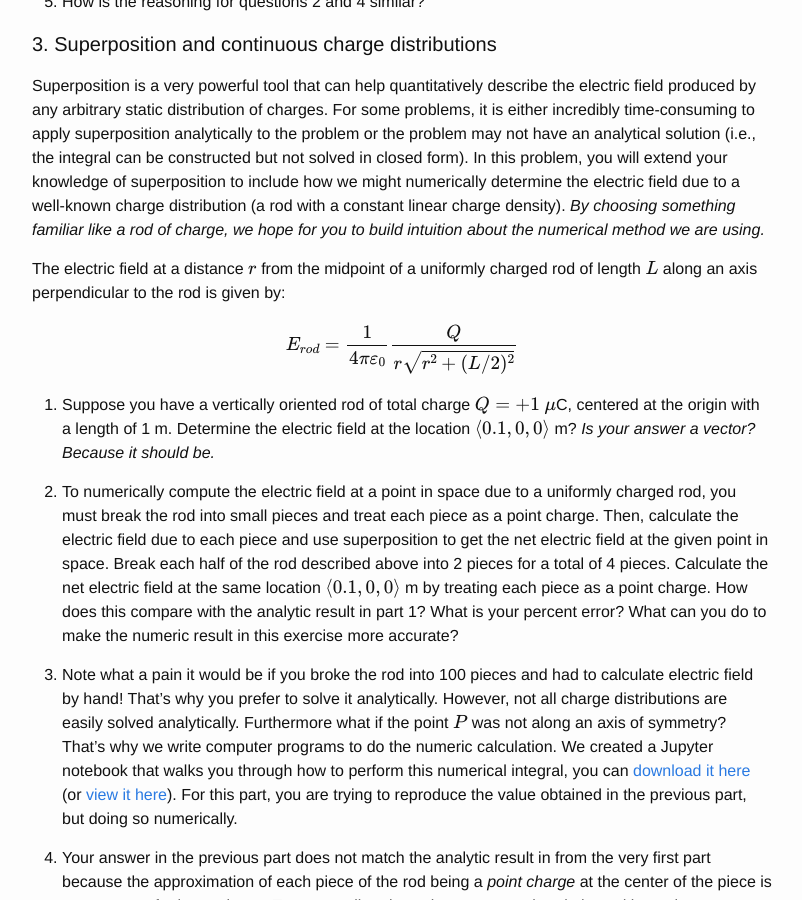
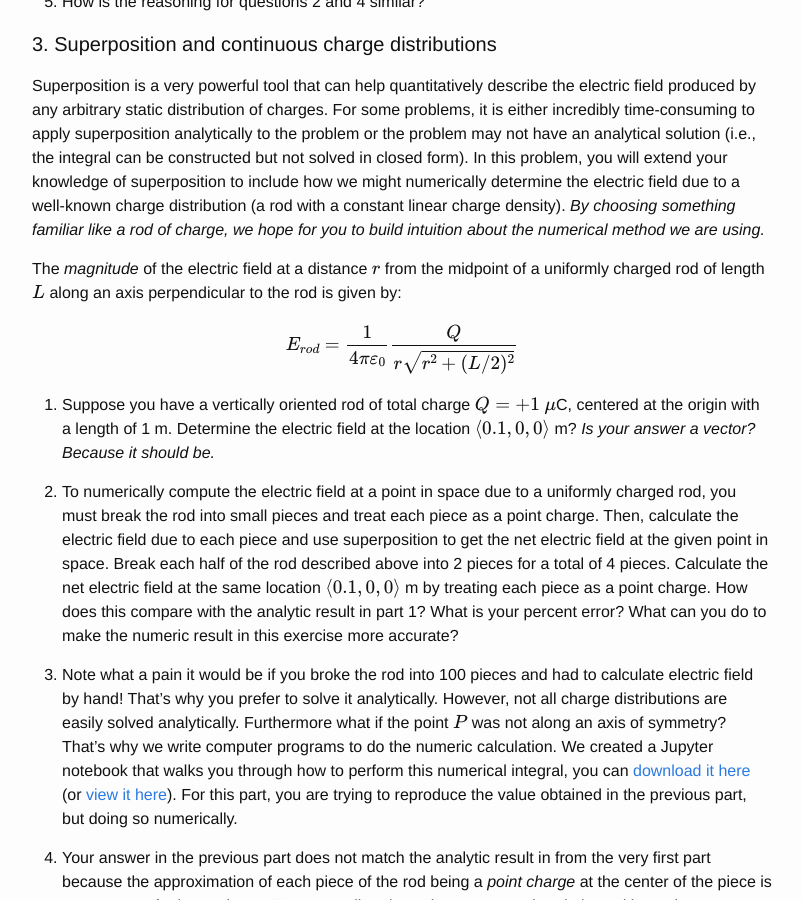
Before and after one commit to dannycab/phy481msu, a Jekyll site: the page built from assignments/homework2.md, in a window 1280 px wide and 900 px high, scrolled down 1230 px. Shown: the whole window, without its empty margins (238-1040 px from the left). Built offline with Jekyll 4.4.1, drawn with Linux system fonts in a browser that asks for light colours; formulas are drawn with MathJax 3.

Commit message:
Typo in homework 2 corrected
Changed to magnitude of electric field in problem 3

```diff
--- a/assignments/homework2.md
+++ b/assignments/homework2.md
@@ -33,7 +33,7 @@ The concept of superposition is critically important to the study of electrodyna
 
 Superposition is a very powerful tool that can help quantitatively describe the electric field produced by any arbitrary static distribution of charges. For some problems, it is either incredibly time-consuming to apply superposition analytically to the problem or the problem may not have an analytical solution (i.e., the integral can be constructed but not solved in closed form). In this problem, you will extend your knowledge of superposition to include how we might numerically determine the electric field due to a well-known charge distribution (a rod with a constant linear charge density). *By choosing something familiar like a rod of charge, we hope for you to build intuition about the numerical method we are using.*
 
-The electric field at a distance $r$ from the midpoint of a uniformly charged rod of length $L$ along an axis perpendicular to the rod is given by:
+The *magnitude* of the electric field at a distance $r$ from the midpoint of a uniformly charged rod of length $L$ along an axis perpendicular to the rod is given by:
 
 $$E_{rod}=\frac{1}{4\pi\varepsilon_0}\frac{Q}{r\sqrt{r^2+(L/2)^2}}$$
 
```
Also changed, not shown: 2 other files.
